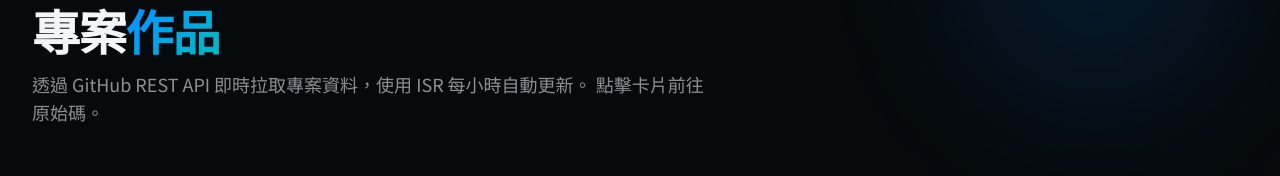
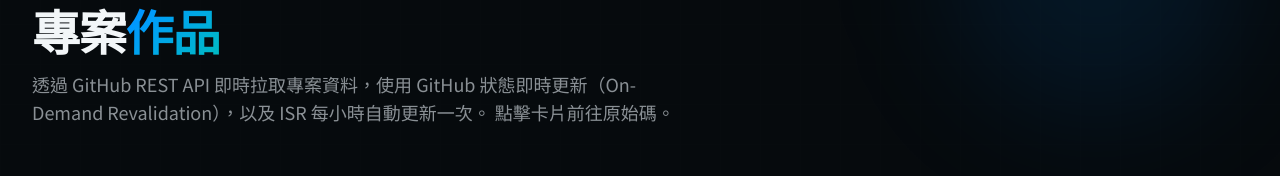
Before and after one commit to shen-yang-tw/MyPortfolio, a Next.js app: page /projects in a window 1280 px wide. Shown: the part 161-337 px from the top of the page. Built offline with nearby package versions, Linux system fonts and the light colour scheme; no server answers.

Commit message:
0926-Update Projects Page
作品集頁面：更新運用技術說明

```diff
--- a/app/projects/page.tsx
+++ b/app/projects/page.tsx
@@ -144,7 +144,7 @@ export default async function ProjectsPage() {
               專案<span className="text-gradient-primary">作品</span>
             </h1>
             <p className="max-w-2xl text-lg text-muted-foreground">
-              透過 GitHub REST API 即時拉取專案資料，使用 ISR 每小時自動更新。
+              透過 GitHub REST API 即時拉取專案資料，使用 GitHub 狀態即時更新（On-Demand Revalidation），以及 ISR 每小時自動更新一次。
               點擊卡片前往原始碼。
             </p>
           </div>
```
